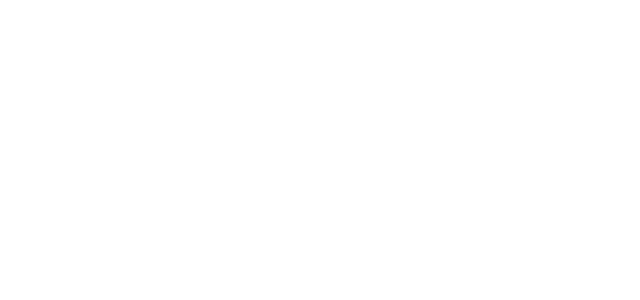
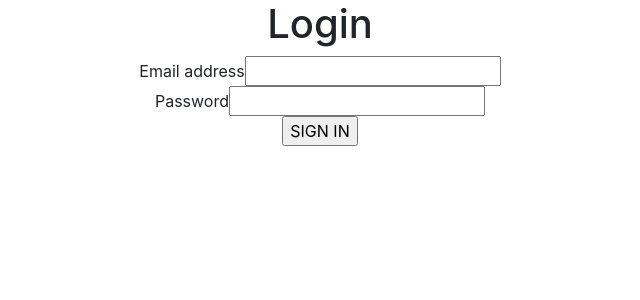
Before and after one commit to greedynamic/SFU-Fall-Hack, a React (Create React App) app in the folder client/: page / in a window 1280 px wide. Shown: the top 300 px of the page, without its empty margins (320-960 px from the left). Built offline with nearby package versions, Linux system fonts and the light colour scheme; the HTML template or start-up script is replaced by a standard one.

Commit message:
blank login page

```diff
--- a/client/src/App.js
+++ b/client/src/App.js
@@ -1,10 +1,11 @@
 import logo from './logo.svg';
 import './App.css';
+import Login from "./components/Login";
 
 function App() {
   return (
     <div className="App">
-
+      <Login/>
     </div>
   );
 }
--- /dev/null
+++ b/client/src/components/Login.jsx
@@ -0,0 +1,23 @@
+function Login() {
+    return (
+      <body>
+        <div class="login">
+            <h1>Login</h1>
+            <form>
+                <div class="form-group">
+                    <label for="email">Email address</label>
+                    <input type="email" id="email"></input>
+                </div>
+                <div class="form-group">
+                    <label for="password">Password</label>
+                    <input type="password" id="password"></input>
+                </div>
+                <input type="submit" value="SIGN IN"></input>
+            </form>
+        </div>
+      </body>
+
+    );
+  }
+
+  export default Login;
```
